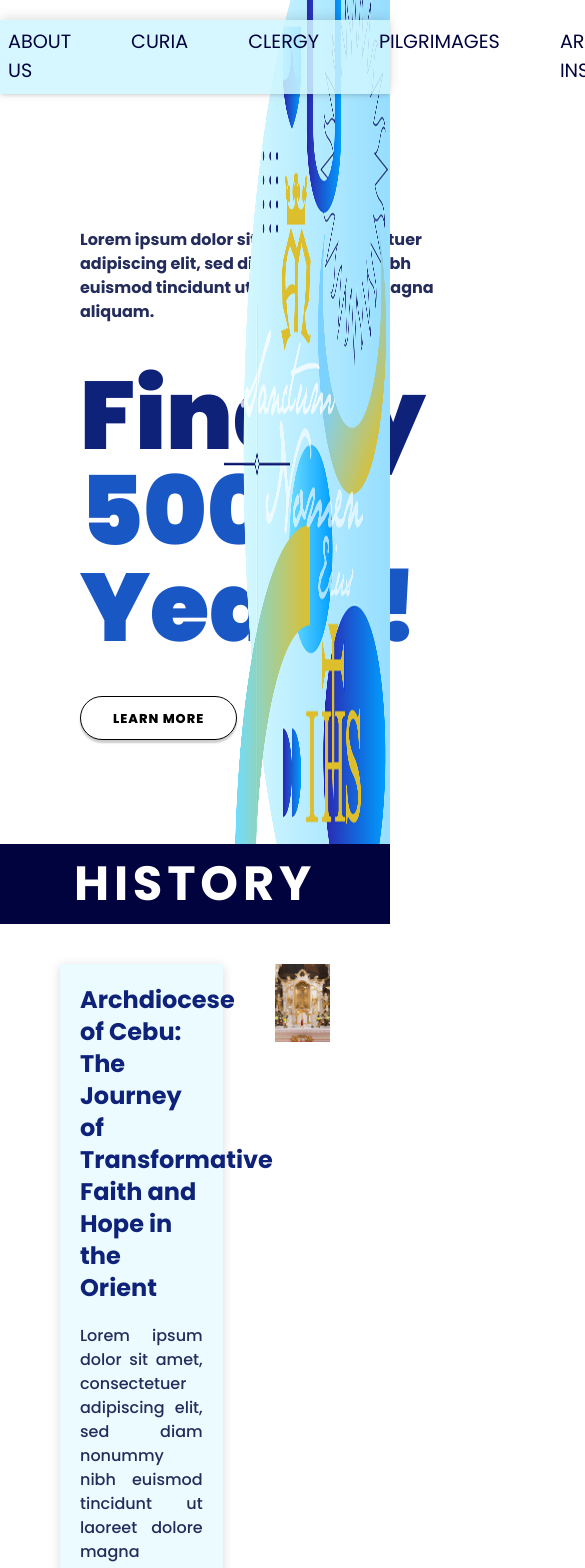
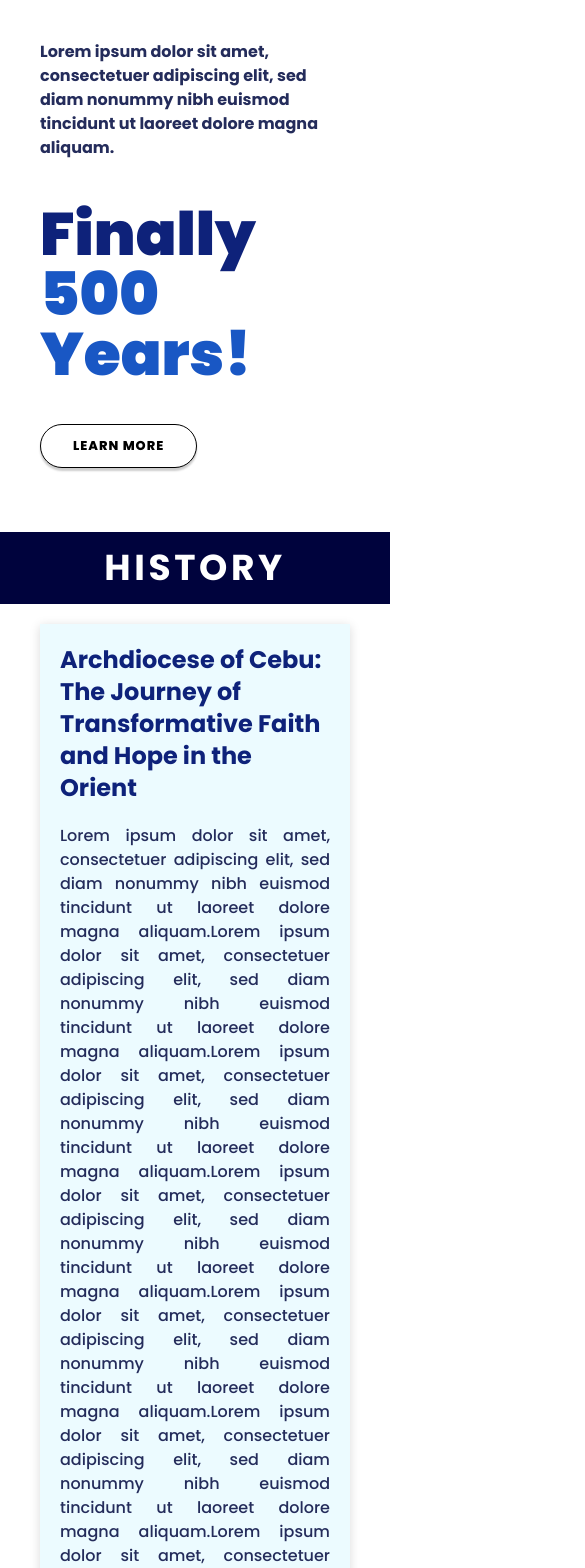
Before and after one commit to Celian4862/cadcomm, a Next.js app: page / in a window 390 px wide. Shown: the top 1568 px of the page, 585 px wide, since content can reach past the window. Built offline with nearby package versions, Linux system fonts and the light colour scheme.

Commit message:
Added responsive design to the website

```diff
--- a/app/page.tsx
+++ b/app/page.tsx
@@ -8,15 +8,15 @@
         alt="Home page background"
         width={300}
         height={300}
-        className="absolute top-0 right-0 h-screen w-[50vw]"
+        className="absolute top-0 right-0 h-0 w-0 lg:h-screen lg:w-[50vw]"
       />
-      <div className="grid h-screen grid-cols-1 items-end">
-        <div className="m-20">
-          <p className="w-100 font-bold dark:text-[#A5B4FC]">
+      <div className="lg:grid lg:h-screen lg:grid-cols-1 lg:items-end">
+        <div className="m-10 lg:m-20">
+          <p className="font-bold lg:w-100 dark:text-[#A5B4FC]">
             Lorem ipsum dolor sit amet, consectetuer adipiscing elit, sed diam
             nonummy nibh euismod tincidunt ut laoreet dolore magna aliquam.
           </p>
-          <p className="pt-7 text-8xl font-black">
+          <p className="pt-7 text-6xl font-black lg:text-8xl">
             <span className="text-tertiary">Finally</span>
             <br />
             <span className="text-quaternary">500 Years!</span>
@@ -25,12 +25,12 @@
         </div>
       </div>
       <header>
-        <h2 className="bg-secondary w-full p-4 text-center text-5xl font-bold tracking-widest text-white uppercase">
+        <h2 className="bg-secondary w-full p-4 text-center text-4xl font-bold tracking-widest text-white uppercase lg:text-5xl">
           History
         </h2>
       </header>
-      <div className="grid grid-cols-3 gap-x-13 px-15 pt-10">
-        <div className="bg-bg-primary/40 col-span-2 p-5 shadow-[black_0_2px_10px]/15">
+      <div className="grid grid-cols-1 gap-y-5 px-10 pt-5 lg:grid-cols-3 lg:gap-x-13 lg:px-15 lg:pt-10">
+        <div className="bg-bg-primary/40 p-5 shadow-[black_0_2px_10px]/15 lg:col-span-2 lg:m-0">
           <h3 className="text-tertiary mb-5 text-2xl font-bold">
             Archdiocese of Cebu: The Journey of Transformative Faith and Hope in
             the Orient
@@ -70,11 +70,11 @@
         />
       </div>
       <header>
-        <h2 className="bg-secondary w-full p-4 text-center text-5xl font-bold tracking-widest text-white uppercase">
+        <h2 className="bg-secondary w-full p-4 text-center text-3xl font-bold tracking-widest text-white uppercase lg:text-5xl">
           Demographics
         </h2>
       </header>
-      <div className="grid grid-cols-3 gap-x-9 px-15 py-10 *:h-130">
+      <div className="grid grid-cols-1 gap-y-5 px-15 py-10 *:h-65 lg:grid-cols-3 lg:gap-x-9 lg:*:h-130">
         <div
           className="bg-cover bg-center"
           style={{ backgroundImage: 'url("/demographics1.png")' }}
--- a/app/ui/nav_bar.tsx
+++ b/app/ui/nav_bar.tsx
@@ -3,9 +3,15 @@
 
 export default function NavBar() {
   return (
-    <div className="bg-bg-primary/85 absolute top-5 z-50 flex w-full items-center justify-between p-2 shadow-[0_2px_4px_-1px_rgba(0,0,0,0.15),0_-2px_12px_-1px_rgba(0,0,0,0.15)] transition-transform duration-300">
+    <div className="bg-bg-primary/85 absolute top-5 z-50 hidden w-full items-center justify-between p-2 shadow-[0_2px_4px_-1px_rgba(0,0,0,0.15),0_-2px_12px_-1px_rgba(0,0,0,0.15)] transition-transform duration-300 lg:flex">
       <Link href="/">
-        <Image src="/logo.png" alt="Website logo" width={250} height={0} />
+        <Image
+          src="/logo.png"
+          alt="Website logo"
+          width={250}
+          height={0}
+          className="hidden xl:block"
+        />
       </Link>
       <nav className="*:text-secondary flex w-auto justify-around gap-x-15 pr-10 *:text-[1.2rem] *:uppercase *:transition-colors *:duration-300 *:hover:text-[#7dd3fc] *:active:text-[#1a1a6b] *:dark:hover:text-[#ffffff] *:dark:active:text-[#38bdf8]">
         <Link href="/about-us">about us</Link>
```
